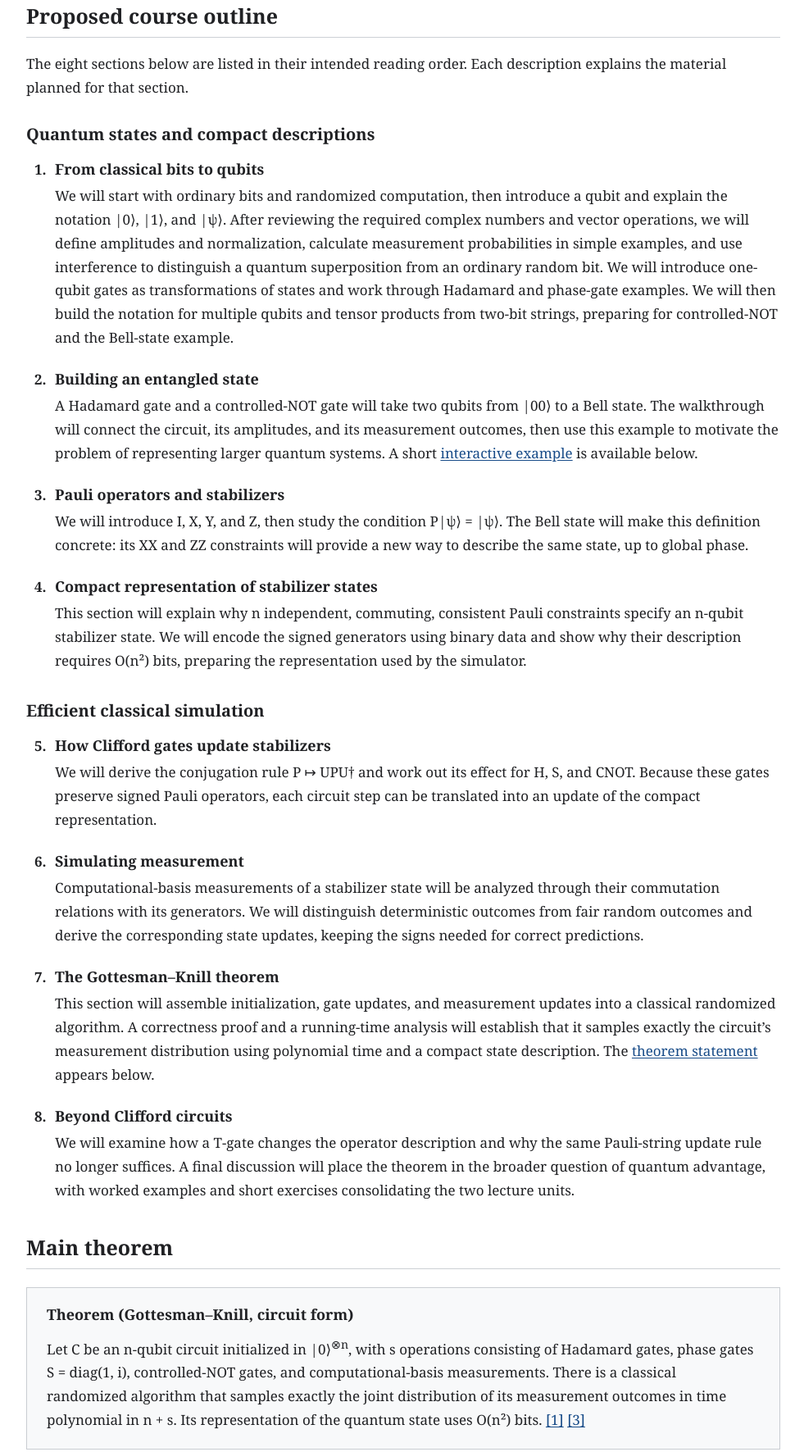
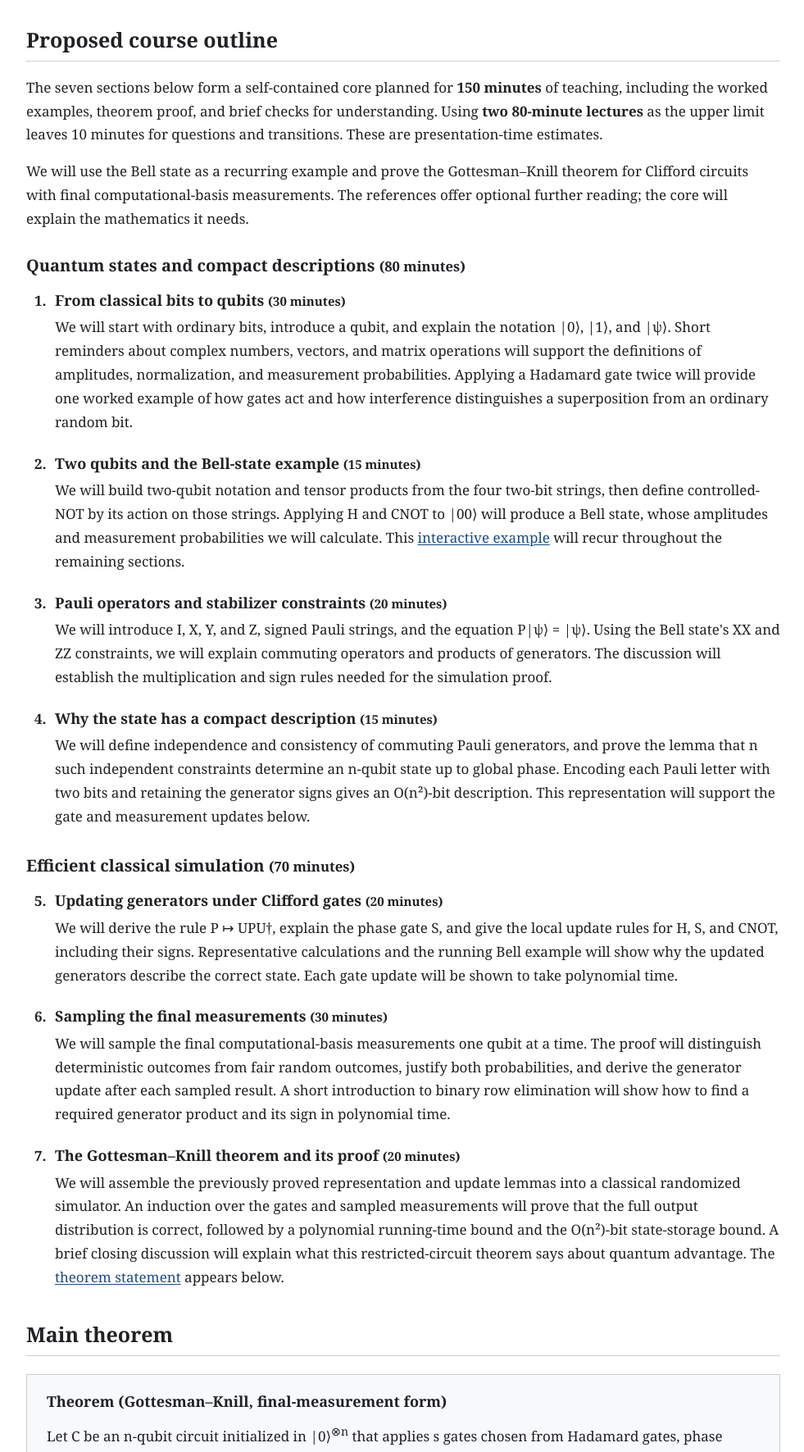
Before and after one commit to l6zw32/quantum-computation, a plain HTML site: page index.html in a window 1280 px wide. Shown: the part 860-2631 px from the top of the page at 82% size, without its empty margins (148-1129 px from the left). Drawn offline with Linux system fonts and the light colour scheme.

Commit message:
Limit the beginner stabilizer course to a 150-minute core

```diff
--- a/index.html
+++ b/index.html
@@ -34,54 +34,51 @@
     <main id="main">
       <section id="overview" aria-labelledby="overview-title">
         <h2 id="overview-title">Overview</h2>
-        <p>This project will introduce quantum computation through stabilizer states and the Gottesman–Knill theorem. The proposed material covers two lecture units for students with the mathematical background of 15-455, beginning with classical bits and the definition of a qubit and developing a proof that a restricted family of quantum circuits can be simulated efficiently by a classical randomized algorithm.</p>
+        <p>This project will introduce quantum computation through stabilizer states and the Gottesman–Knill theorem. The core is scoped to fit within two lectures for students with the mathematical background of 15-455. It begins with classical bits and the definition of a qubit, then develops a proof that Clifford circuits with final computational-basis measurements can be simulated efficiently by a classical randomized algorithm.</p>
         <p>The central question is <strong>which quantum computations have efficient classical simulations?</strong> Stabilizer circuits provide a useful case study: they can create entangled states, yet their structure permits a compact description and efficient simulation. <a href="#resource-1" aria-label="Reference 1">[1]</a> <a href="#resource-3" aria-label="Reference 3">[3]</a></p>
-        <p><strong>Prerequisites.</strong> Only the background of 15-455 is assumed: familiarity with classical computation, elementary probability, mathematical proofs, and asymptotic notation. No previous knowledge of quantum computing or physics is required. We will review the complex numbers, vectors, and matrix operations that we need, and introduce quantum notation, tensor products, and binary linear algebra before using them.</p>
+        <p><strong>Prerequisites.</strong> Only the background of 15-455 is assumed: familiarity with classical computation, elementary probability, mathematical proofs, and asymptotic notation. No previous knowledge of quantum computing or physics is required. Short reminders will introduce the complex numbers, vectors, and matrix operations used in the examples and proof. Quantum notation, tensor products, and binary row elimination will be explained where they are needed.</p>
         <p class="project-status"><strong>Current stage:</strong> this page presents the proposed outline, the main theorem statement, and a short interactive example. The full lessons and theorem proof are planned for the completed site.</p>
       </section>
 
       <section id="outline" aria-labelledby="outline-title">
         <h2 id="outline-title">Proposed course outline</h2>
-        <p>The eight sections below are listed in their intended reading order. Each description explains the material planned for that section.</p>
+        <p>The seven sections below form a self-contained core planned for <strong>150 minutes</strong> of teaching, including the worked examples, theorem proof, and brief checks for understanding. Using <strong>two 80-minute lectures</strong> as the upper limit leaves 10 minutes for questions and transitions. These are presentation-time estimates.</p>
+        <p>We will use the Bell state as a recurring example and prove the Gottesman–Knill theorem for Clifford circuits with final computational-basis measurements. The references offer optional further reading; the core will explain the mathematics it needs.</p>
         <div class="lecture-unit">
-          <h3>Quantum states and compact descriptions</h3>
+          <h3>Quantum states and compact descriptions <small>(80 minutes)</small></h3>
           <ol class="outline-list">
             <li id="section-1">
-              <h4>From classical bits to qubits</h4>
-              <p>We will start with ordinary bits and randomized computation, then introduce a qubit and explain the notation |0⟩, |1⟩, and |ψ⟩. After reviewing the required complex numbers and vector operations, we will define amplitudes and normalization, calculate measurement probabilities in simple examples, and use interference to distinguish a quantum superposition from an ordinary random bit. We will introduce one-qubit gates as transformations of states and work through Hadamard and phase-gate examples. We will then build the notation for multiple qubits and tensor products from two-bit strings, preparing for controlled-NOT and the Bell-state example.</p>
+              <h4>From classical bits to qubits <small>(30 minutes)</small></h4>
+              <p>We will start with ordinary bits, introduce a qubit, and explain the notation |0⟩, |1⟩, and |ψ⟩. Short reminders about complex numbers, vectors, and matrix operations will support the definitions of amplitudes, normalization, and measurement probabilities. Applying a Hadamard gate twice will provide one worked example of how gates act and how interference distinguishes a superposition from an ordinary random bit.</p>
             </li>
             <li id="section-2">
-              <h4>Building an entangled state</h4>
-              <p>A Hadamard gate and a controlled-NOT gate will take two qubits from |00⟩ to a Bell state. The walkthrough will connect the circuit, its amplitudes, and its measurement outcomes, then use this example to motivate the problem of representing larger quantum systems. A short <a href="#bell-preview">interactive example</a> is available below.</p>
+              <h4>Two qubits and the Bell-state example <small>(15 minutes)</small></h4>
+              <p>We will build two-qubit notation and tensor products from the four two-bit strings, then define controlled-NOT by its action on those strings. Applying H and CNOT to |00⟩ will produce a Bell state, whose amplitudes and measurement probabilities we will calculate. This <a href="#bell-preview">interactive example</a> will recur throughout the remaining sections.</p>
             </li>
             <li id="section-3">
-              <h4>Pauli operators and stabilizers</h4>
-              <p>We will introduce I, X, Y, and Z, then study the condition P|ψ⟩ = |ψ⟩. The Bell state will make this definition concrete: its XX and ZZ constraints will provide a new way to describe the same state, up to global phase.</p>
+              <h4>Pauli operators and stabilizer constraints <small>(20 minutes)</small></h4>
+              <p>We will introduce I, X, Y, and Z, signed Pauli strings, and the equation P|ψ⟩ = |ψ⟩. Using the Bell state's XX and ZZ constraints, we will explain commuting operators and products of generators. The discussion will establish the multiplication and sign rules needed for the simulation proof.</p>
             </li>
             <li id="section-4">
-              <h4>Compact representation of stabilizer states</h4>
-              <p>This section will explain why n independent, commuting, consistent Pauli constraints specify an n-qubit stabilizer state. We will encode the signed generators using binary data and show why their description requires O(n²) bits, preparing the representation used by the simulator.</p>
+              <h4>Why the state has a compact description <small>(15 minutes)</small></h4>
+              <p>We will define independence and consistency of commuting Pauli generators, and prove the lemma that n such independent constraints determine an n-qubit state up to global phase. Encoding each Pauli letter with two bits and retaining the generator signs gives an O(n²)-bit description. This representation will support the gate and measurement updates below.</p>
             </li>
           </ol>
         </div>
         <div class="lecture-unit">
-          <h3>Efficient classical simulation</h3>
+          <h3>Efficient classical simulation <small>(70 minutes)</small></h3>
           <ol class="outline-list" start="5">
             <li id="section-5">
-              <h4>How Clifford gates update stabilizers</h4>
-              <p>We will derive the conjugation rule P ↦ UPU† and work out its effect for H, S, and CNOT. Because these gates preserve signed Pauli operators, each circuit step can be translated into an update of the compact representation.</p>
+              <h4>Updating generators under Clifford gates <small>(20 minutes)</small></h4>
+              <p>We will derive the rule P ↦ UPU†, explain the phase gate S, and give the local update rules for H, S, and CNOT, including their signs. Representative calculations and the running Bell example will show why the updated generators describe the correct state. Each gate update will be shown to take polynomial time.</p>
             </li>
             <li id="section-6">
-              <h4>Simulating measurement</h4>
-              <p>Computational-basis measurements of a stabilizer state will be analyzed through their commutation relations with its generators. We will distinguish deterministic outcomes from fair random outcomes and derive the corresponding state updates, keeping the signs needed for correct predictions.</p>
+              <h4>Sampling the final measurements <small>(30 minutes)</small></h4>
+              <p>We will sample the final computational-basis measurements one qubit at a time. The proof will distinguish deterministic outcomes from fair random outcomes, justify both probabilities, and derive the generator update after each sampled result. A short introduction to binary row elimination will show how to find a required generator product and its sign in polynomial time.</p>
             </li>
             <li id="section-7">
-              <h4>The Gottesman–Knill theorem</h4>
-              <p>This section will assemble initialization, gate updates, and measurement updates into a classical randomized algorithm. A correctness proof and a running-time analysis will establish that it samples exactly the circuit’s measurement distribution using polynomial time and a compact state description. The <a href="#theorem">theorem statement</a> appears below.</p>
-            </li>
-            <li id="section-8">
-              <h4>Beyond Clifford circuits</h4>
-              <p>We will examine how a T-gate changes the operator description and why the same Pauli-string update rule no longer suffices. A final discussion will place the theorem in the broader question of quantum advantage, with worked examples and short exercises consolidating the two lecture units.</p>
+              <h4>The Gottesman–Knill theorem and its proof <small>(20 minutes)</small></h4>
+              <p>We will assemble the previously proved representation and update lemmas into a classical randomized simulator. An induction over the gates and sampled measurements will prove that the full output distribution is correct, followed by a polynomial running-time bound and the O(n²)-bit state-storage bound. A brief closing discussion will explain what this restricted-circuit theorem says about quantum advantage. The <a href="#theorem">theorem statement</a> appears below.</p>
             </li>
           </ol>
         </div>
@@ -90,10 +87,10 @@
       <section id="theorem" aria-labelledby="theorem-title">
         <h2 id="theorem-title">Main theorem</h2>
         <div class="theorem-statement">
-          <h3>Theorem (Gottesman–Knill, circuit form)</h3>
-          <p>Let C be an n-qubit circuit initialized in |0⟩<sup>⊗n</sup>, with s operations consisting of Hadamard gates, phase gates S = diag(1, i), controlled-NOT gates, and computational-basis measurements. There is a classical randomized algorithm that samples exactly the joint distribution of its measurement outcomes in time polynomial in n + s. Its representation of the quantum state uses O(n²) bits. <a href="#resource-1" aria-label="Reference 1">[1]</a> <a href="#resource-3" aria-label="Reference 3">[3]</a></p>
+          <h3>Theorem (Gottesman–Knill, final-measurement form)</h3>
+          <p>Let C be an n-qubit circuit initialized in |0⟩<sup>⊗n</sup> that applies s gates chosen from Hadamard gates, phase gates S = diag(1, i), and controlled-NOT gates, and then measures all qubits in the computational basis. There is a classical randomized algorithm that samples exactly the joint distribution of these final measurement outcomes in time polynomial in n + s. Its representation of the quantum state uses O(n²) bits. <a href="#resource-1" aria-label="Reference 1">[1]</a> <a href="#resource-3" aria-label="Reference 3">[3]</a></p>
         </div>
-        <p><strong>Planned proof.</strong> Section 7 will combine the compact stabilizer representation with the gate and measurement update rules, prove that these updates preserve the correct state and outcome probabilities, and bound the running time.</p>
+        <p><strong>Planned proof.</strong> Sections 3–6 will establish the representation, gate-update, and measurement lemmas. Section 7 will combine them into a complete proof of the stated theorem, including correctness of the joint output distribution and a polynomial running-time bound.</p>
         <p>The guarantee concerns this circuit family and efficient sampling of its outcomes. It does not assert that arbitrary quantum circuits have efficient classical simulations.</p>
       </section>
 
@@ -143,19 +140,19 @@
 
       <section id="resources" aria-labelledby="resources-title">
         <h2 id="resources-title">References and suggested reading</h2>
-        <p>The project will use the following resources for the quantum foundations, stabilizer formalism, and simulation algorithm.</p>
+        <p>These references support the quantum foundations, stabilizer formalism, and simulation proof. Reading the linked chapters, watching the playlist, or studying the advanced paper is optional and is not part of the 150-minute core.</p>
         <ol class="resource-list">
           <li id="resource-1">
             <p>Ronald de Wolf. <a href="https://homepages.cwi.nl/~rdewolf/qcnotes.pdf">Quantum Computing: Lecture Notes</a>.</p>
-            <p class="resource-description"><strong>Main reference.</strong> Chapters 1–2 provide the foundations. Sections 20.1–20.3 develop stabilizer states, Clifford circuits, and the Gottesman–Knill theorem; Appendix A reviews the linear algebra. Section numbering refers to the August 2026 edition.</p>
+            <p class="resource-description"><strong>Main reference.</strong> Selected definitions from Chapter 1 and Section 2.1 support the introduction. Sections 20.1–20.3 support the stabilizer representation and proof; Appendix A is available for additional mathematical background. The core does not require reading these chapters in full. Section numbering refers to the August 2026 edition.</p>
           </li>
           <li id="resource-2">
             <p><a href="https://www.youtube.com/playlist?list=PLm3J0oaFux3YL5qLskC6xQ24JpMwOAeJz">Quantum Computation and Information at CMU</a>. Video lecture playlist.</p>
-            <p class="resource-description"><strong>Supplementary lectures.</strong> The video lectures will provide a second perspective on quantum states, circuits, and entanglement. They will support the introductory sections and offer a broader view of the subject.</p>
+            <p class="resource-description"><strong>Optional background.</strong> Selected videos offer another explanation of quantum states, circuits, and entanglement. The playlist is supplementary to the self-contained core.</p>
           </li>
           <li id="resource-3">
             <p>Scott Aaronson and Daniel Gottesman. <a href="https://arxiv.org/pdf/quant-ph/0406196">Improved Simulation of Stabilizer Circuits</a>.</p>
-            <p class="resource-description"><strong>Further reading.</strong> This paper will support the detailed simulation rules and provide an advanced extension after the main theorem. Sections II–III are particularly useful for the representation and update procedures.</p>
+            <p class="resource-description"><strong>Optional advanced reading.</strong> Sections II–III give further detail about stabilizer simulation. The core uses a straightforward polynomial-time simulator; the paper’s optimized algorithms and additional extensions are outside its scope.</p>
           </li>
         </ol>
       </section>
```
